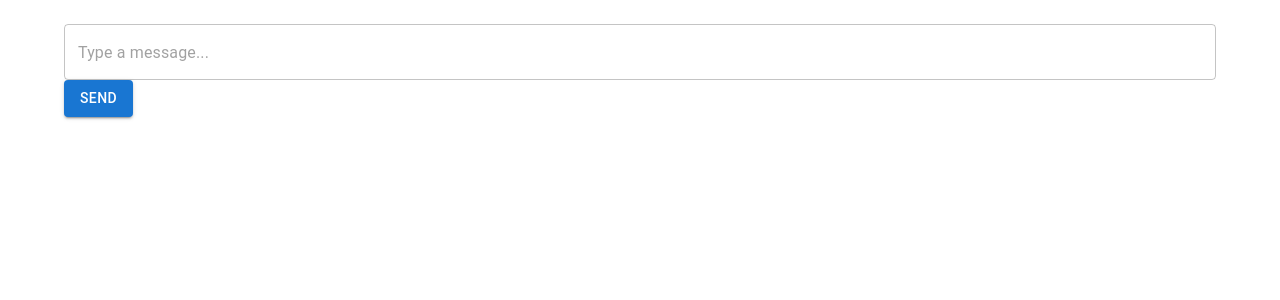
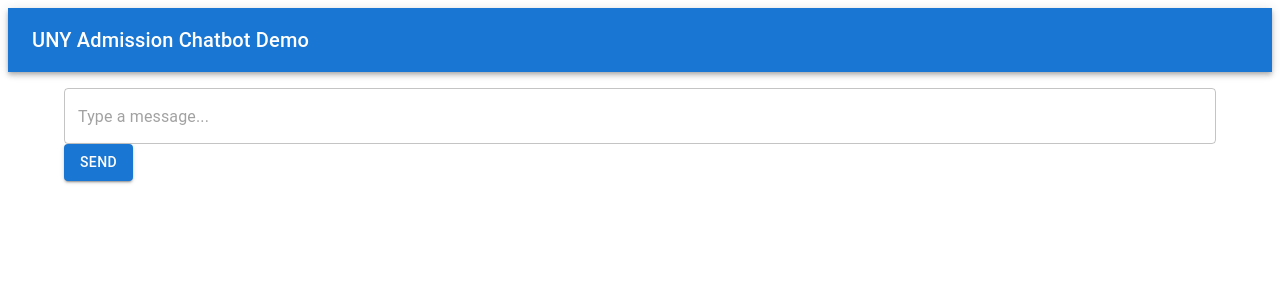
Before and after one commit to danangwijaya750/uny-chatbot-demo, a React (Create React App) app: page / in a window 1280 px wide. Shown: the top 300 px of the page. Built offline with nearby package versions, Linux system fonts and the light colour scheme.

Commit message:
add header

```diff
--- a/src/App.js
+++ b/src/App.js
@@ -1,6 +1,6 @@
 import React, { useState, useEffect } from 'react';
 import { useDispatch, useSelector } from 'react-redux';
-import { Container, TextField, Button, List, ListItem, ListItemText, ListItemAvatar, Avatar } from '@mui/material';
+import { AppBar, Toolbar, Typography, Container, TextField, Button, List, ListItem, ListItemText, ListItemAvatar, Avatar } from '@mui/material';
 import { addMessage } from './actions';
 import apiClient from './apiClient';
 import messageObservable from './observer';
@@ -26,7 +26,11 @@ const App = () => {
   }, [dispatch]);
 
   const sendMessage = async () => {
-    const userMessage = input;
+    const userMessage = input.trim();
+    if (!userMessage) {
+      return; // Do not send if the message is empty
+    }
+
     messageObservable.notify({ text: userMessage, sender: 'user' });
     setInput('');
 
@@ -39,6 +43,14 @@ const App = () => {
   };
 
   return (
+    <>
+      <AppBar position="static">
+        <Toolbar>
+          <Typography variant="h6">
+            UNY Admission Chatbot Demo
+          </Typography>
+        </Toolbar>
+      </AppBar>
       <Container>
         <List>
           {messages.map((message, index) => (
@@ -66,6 +78,7 @@ const App = () => {
           Send
         </Button>
       </Container>
+    </>
   );
 };
 
```
Lines whose indentation alone changed are shown as unchanged.
